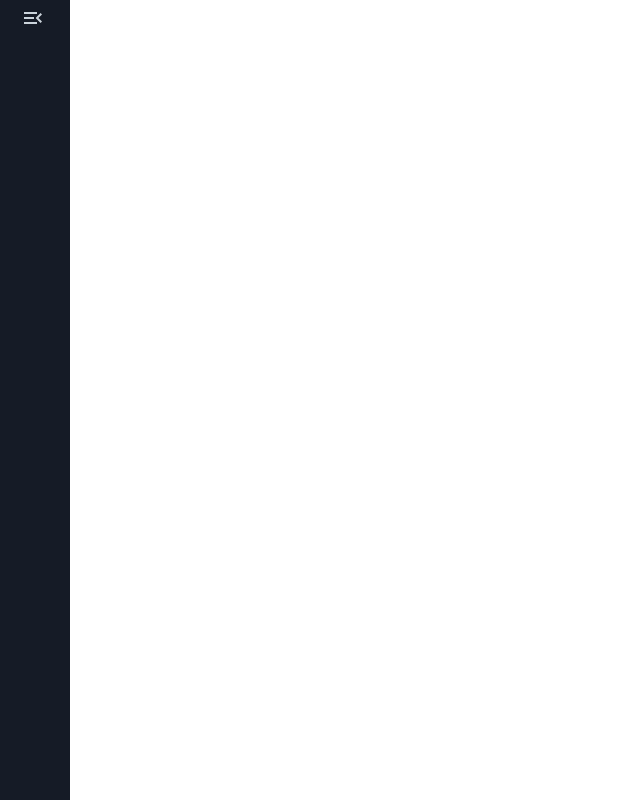
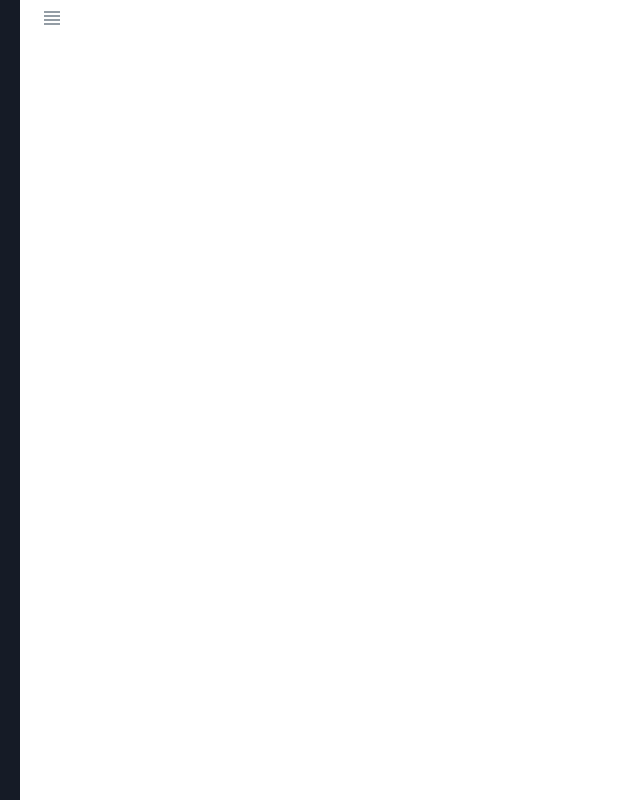
Before and after one commit to YipAnthony/AsanaClone, a React (Create React App) app: page / in a window 1280 px wide. Both pictures are taken after a click on the button 183 px from the left and 18 px from the top of the page. Shown: the whole page, without its empty margins (0-640 px from the left). Built offline with nearby package versions, Linux system fonts and the light colour scheme.

Commit message:
Add sidebar toggle transition animation

```diff
--- a/src/components/sidebar/Sidebar.css
+++ b/src/components/sidebar/Sidebar.css
@@ -10,6 +10,12 @@
     padding-left: 20px;
     height: 100vh;
     color: white;
+    transition-duration: .5s;
+}
+
+.sidebarMinimized {
+    width: 0px;
+    transition-duration: .5s;
 }
 
 .sidebar .sidebarRow {
@@ -28,7 +34,6 @@
 
 .sidebar .sidebarButtons {
     align-self: start;
-    /* width: 100%; */
 }
 
 
@@ -43,6 +48,7 @@
     background-color:#273240 !important;
 }
 
+
 .sidebarSpan:hover {
     cursor: pointer;
     background-color: #272d37;
--- a/src/components/sidebar/Sidebar.js
+++ b/src/components/sidebar/Sidebar.js
@@ -10,6 +10,7 @@ import Typography from '@material-ui/core/Typography'
 import ToggleIcon from '@material-ui/icons/MenuOpen';
 import ArrowDropDownIcon from '@material-ui/icons/ArrowDropDown';
 import AddIcon from '@material-ui/icons/Add';
+import ViewHeadlineIcon from '@material-ui/icons/ViewHeadline';
 
 import { MuiThemeProvider, createMuiTheme } from '@material-ui/core/styles';
 
@@ -17,12 +18,16 @@ const theme = createMuiTheme({
     palette: {
       primary: {
         main: '#cbd4db'
+      },
+      secondary: {
+          main: '#949da5'
       }
     }
   });
 
 const sidebarMinimizedStyle = {
-    width: "50px"
+    width: "50px",
+
 }
 
 const sidebarButtonStyle = {
@@ -48,17 +53,27 @@ export default function Sidebar(props) {
 
     return (
         <MuiThemeProvider theme={theme}>
-        <div className="sidebar" style={toggleSidebar ? null: sidebarMinimizedStyle}>
+        <div className={`sidebar ${toggleSidebar ? null: "sidebarMinimized"}`}>
             <div className="sidebarRow d-flex">
-                {toggleSidebar ? <Typography className="sidebarLogo" variant="h5"><strong>clonasana</strong></Typography>
-                    :null}
-
+                {toggleSidebar ?
+                <>
+                <Typography className="sidebarLogo" variant="h5"><strong>clonasana</strong></Typography>
                 <Button
                     theme={theme}
                     className="sidebarToggleIcon sidebarButtons"
                     color="primary"
                     onClick={handleToggleIconClick}
                 >{<ToggleIcon />}</Button>
+                </>
+                    : <Button
+                        className="sidebarToggleMinimized"
+                        theme={theme}
+                        color="secondary"
+                        onClick={handleToggleIconClick}
+                        >{<ViewHeadlineIcon />}</Button>
+                }
+
+
             </div>
             {toggleSidebar ?
                 <>
```
